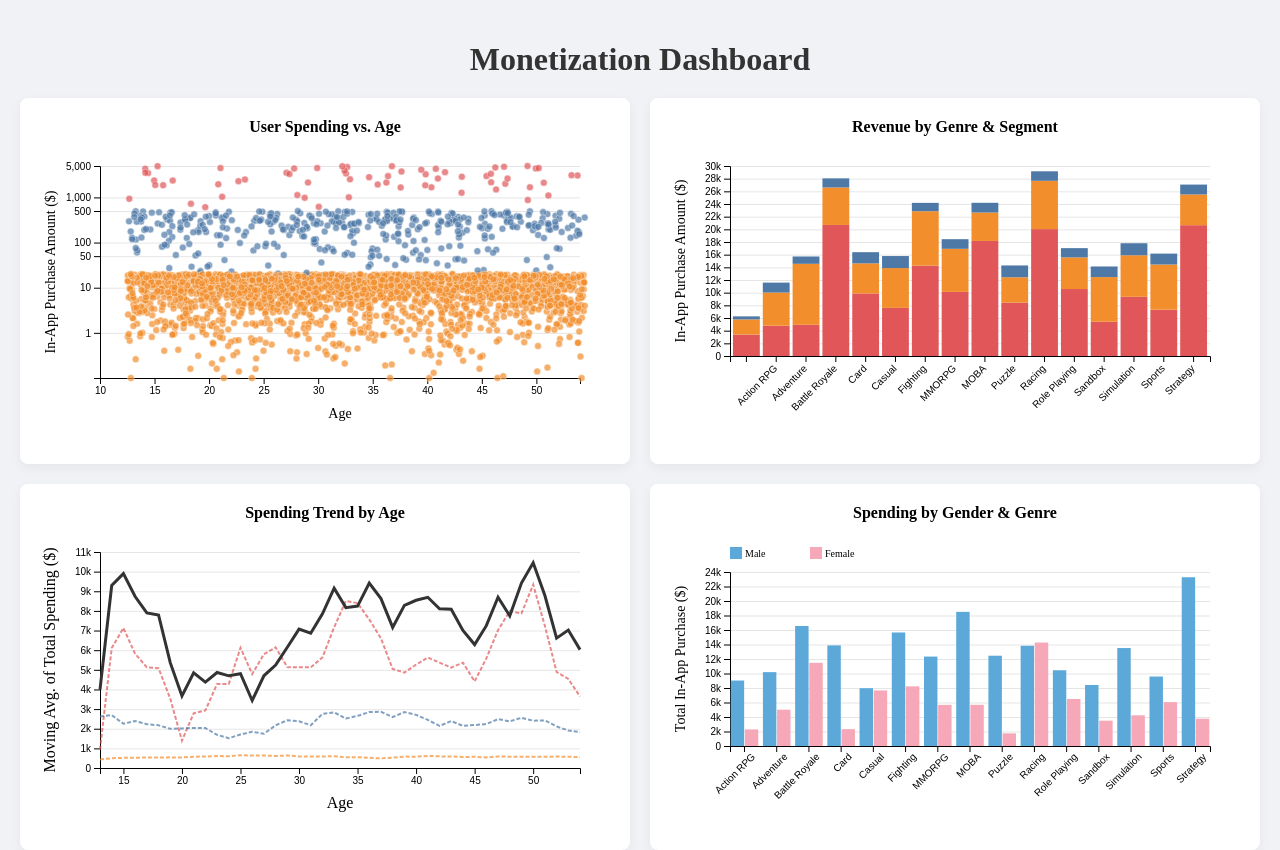
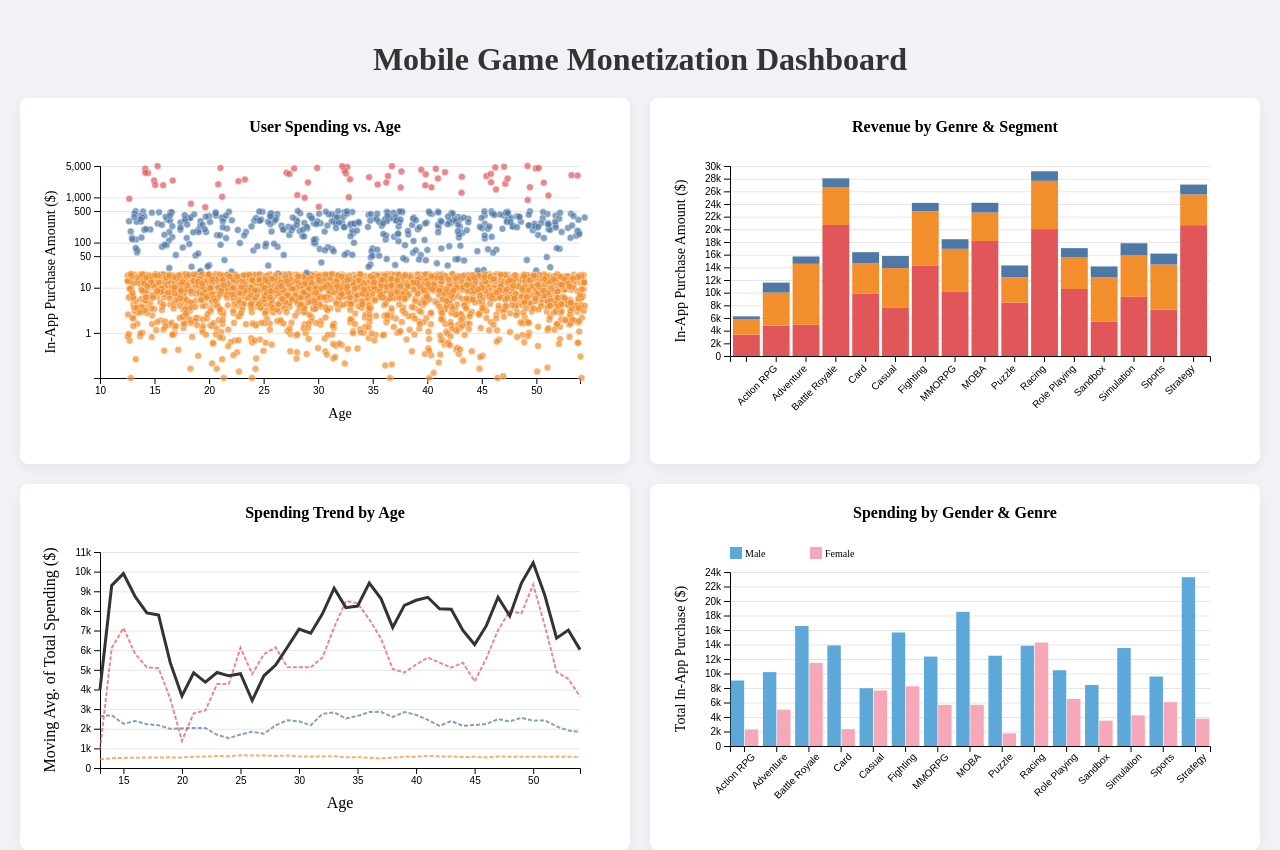
Before and after one commit to Bmccomiskey/game-spending-visualizationCPSC4030, a plain HTML site: page index.html in a window 1280 px wide. Drawn offline with nearby package versions, Linux system fonts and the light colour scheme.

Commit message:
changed dashboard title

```diff
--- a/index.html
+++ b/index.html
@@ -10,7 +10,7 @@
 </head>
 <body>
 
-    <h1>Monetization Dashboard</h1>
+    <h1>Mobile Game Monetization Dashboard</h1>
 
     <div id="dashboard-container">
 
```
